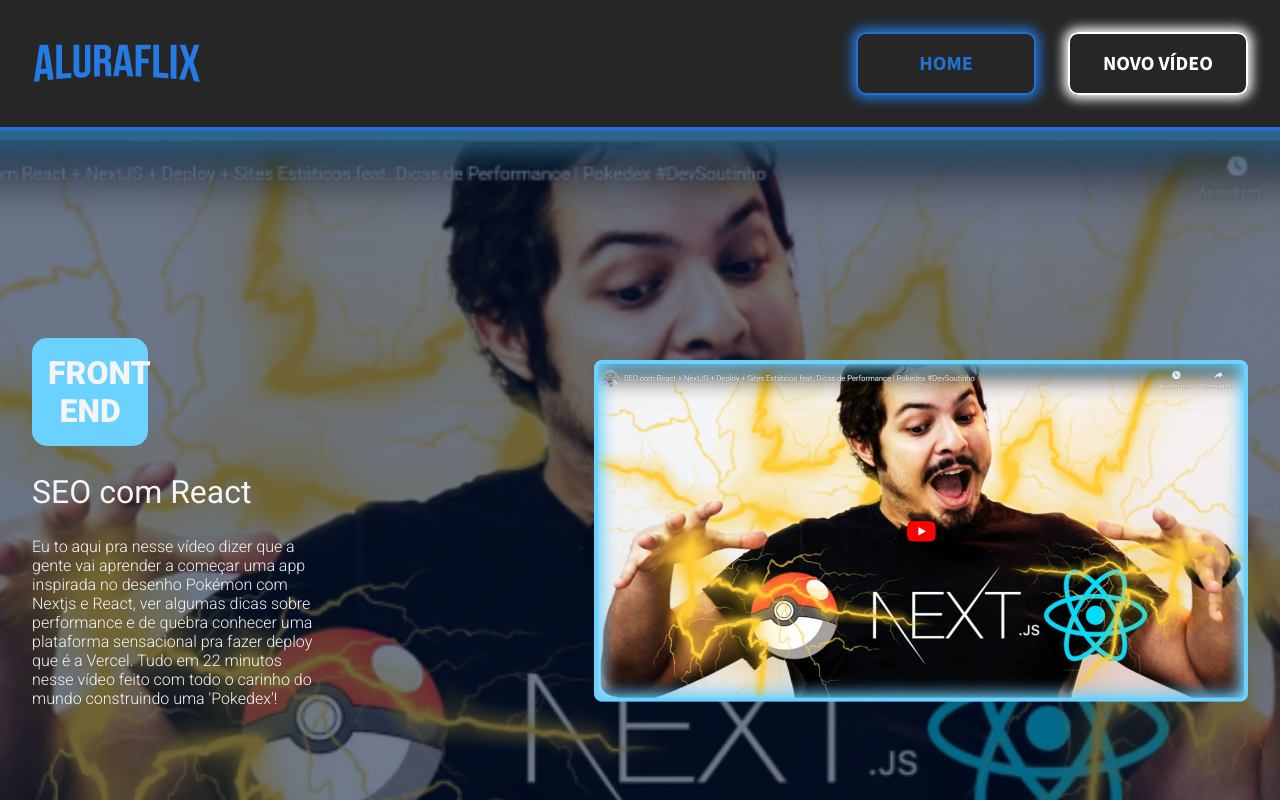
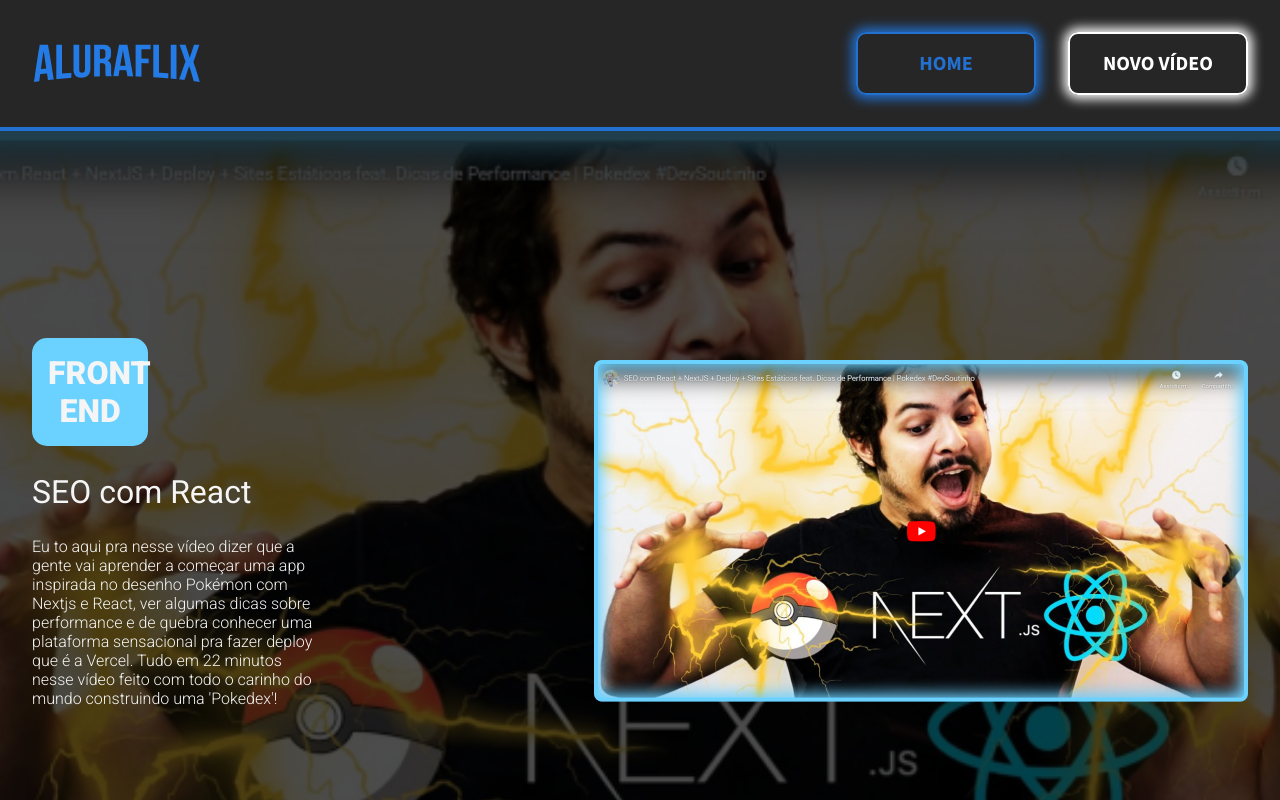
Before and after one commit to rafinhatrevs/aluraflix-challenge, a React (Create React App) app: page / in a window 1280 px wide. Shown: the top 800 px of the page. Built offline with nearby package versions, Linux system fonts and the light colour scheme; data requests are answered from the project's data file.

Commit message:
aplicando overlay

```diff
--- a/src/componentes/Banner/Banner.css
+++ b/src/componentes/Banner/Banner.css
@@ -12,12 +12,15 @@
     justify-content: center;
     align-items: center;
     box-sizing: border-box;
+    position: relative;
 }
 
-.banner::before {
-    background-color: rgba(0, 18, 51, 0.56);
-    content: '';
+.banner .overlay-banner {
+    background-color: rgba(0, 0, 0, 0.7);
     position: absolute;
+    top: 0;
+    left: 0;
+    z-index: 1;
     height: 100%;
     width: 100%;
 }
--- a/src/componentes/Banner/index.js
+++ b/src/componentes/Banner/index.js
@@ -3,6 +3,7 @@
 const Banner = ({ categoria, titulo, texto, imagem }) => {
     return (
         <div className='banner'>
+            <div className='overlay-banner'></div>
             <div className='info'>
                 <h1>{categoria}</h1>
                 <h2>{titulo}</h2>
--- a/src/componentes/FormNovoVideo/FormNovoVideo.css
+++ b/src/componentes/FormNovoVideo/FormNovoVideo.css
@@ -36,8 +36,7 @@
     width: 300px;
 }
 
-.form-novo-video .bloco-um,
-.form-novo-video .bloco-dois {
+.form-novo-video .grupo-horizontal {
     display: flex;
     justify-content: space-between;
     align-items: center;
--- a/src/componentes/FormNovoVideo/index.js
+++ b/src/componentes/FormNovoVideo/index.js
@@ -49,7 +49,7 @@
                     <p>COMPLETE O FORMULÁRIO PARA CRIAR UM NOVO CARD DE VÍDEO.</p>
                 </div>
                 <h3>Criar Card</h3>
-                <div className='bloco-um'>
+                <div className='grupo-horizontal'>
                     <CampoTexto
                         obrigatorio={true}
                         label="Título"
@@ -66,7 +66,7 @@
                     />
                 </div>
 
-                <div className='bloco-dois'>
+                <div className='grupo-horizontal'>
                     <CampoTexto
                         obrigatorio={true}
                         label="Imagem"
--- a/src/componentes/Modal/Modal.css
+++ b/src/componentes/Modal/Modal.css
@@ -1,3 +1,13 @@
+.overlay-modal {
+    background-color: rgba(0, 0, 0, 0.7);
+    position: fixed;
+    top: 0;
+    left: 0;
+    z-index: 999;
+    height: 100%;
+    width: 100%;
+}
+
 .modal {
     background-color: #03122F;
     position: fixed;
--- a/src/componentes/Modal/index.js
+++ b/src/componentes/Modal/index.js
@@ -13,9 +13,9 @@
             .catch((error) => console.error("Erro ao buscar categorias: ", error))
     }, [])
 
-    if (!visivel) return null
-
-    return (
+    return visivel ? (
+        <>
+            <div className="overlay-modal" onClick={aoFechar}></div>
             <div className='modal'>
                 <div className='conteudo'>
                     <AiOutlineCloseCircle
@@ -34,7 +34,8 @@
                     />
                 </div>
             </div>
-    )
+        </>
+    ) : null
 }
 
 export default Modal
```
Lines whose indentation alone changed are shown as unchanged.
